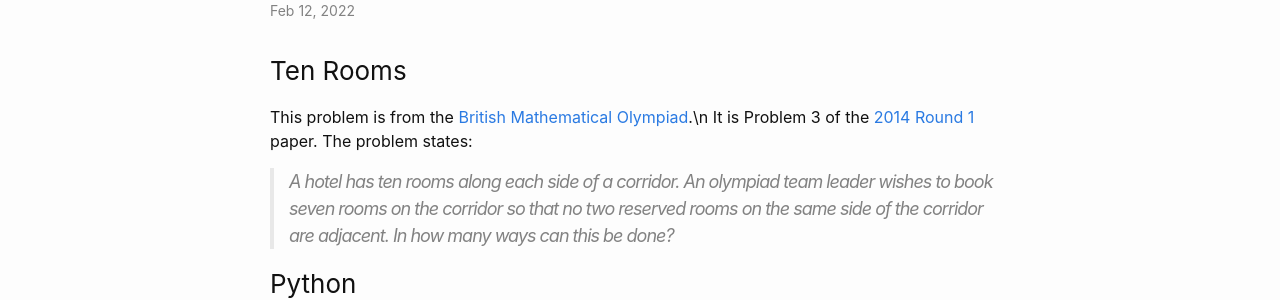
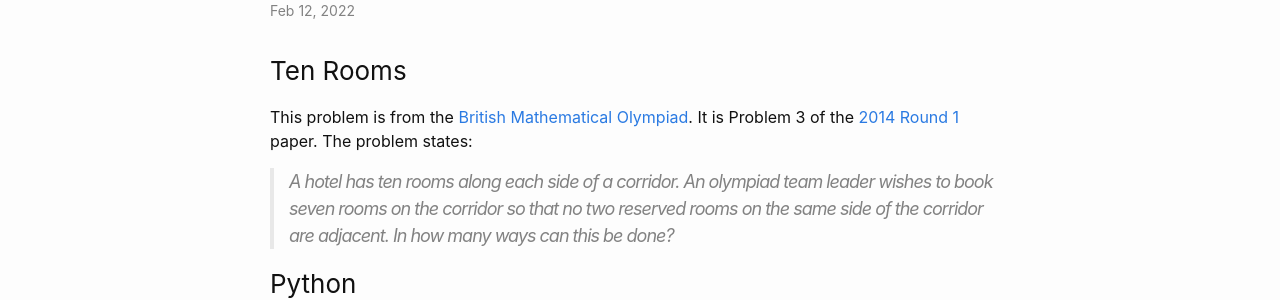
Before and after one commit to Rinnnt/Rinnnt.github.io, a Jekyll site: the page built from _posts/2022-02-12-bmo-2014-problem-3.md, in a window 1280 px wide. Shown: the part 149-449 px from the top of the page. Built offline with Jekyll 4.4.1, drawn with Linux system fonts in a browser that asks for light colours.

```diff
--- a/_posts/2022-02-12-bmo-2014-problem-3.md
+++ b/_posts/2022-02-12-bmo-2014-problem-3.md
@@ -6,7 +6,7 @@ categories: problems python
 ---
 
 ### Ten Rooms
-This problem is from the [British Mathematical Olympiad](https://www.ukmt.org.uk/bmo1).\n It is Problem 3 of the [2014 Round 1](https://bmos.ukmt.org.uk/home/bmo1-2015.pdf) paper.
+This problem is from the [British Mathematical Olympiad](https://www.ukmt.org.uk/bmo1). It is Problem 3 of the [2014 Round 1](https://bmos.ukmt.org.uk/home/bmo1-2015.pdf) paper.
 The problem states:
 
 > A hotel has ten rooms along each side of a corridor. An olympiad team leader
```
